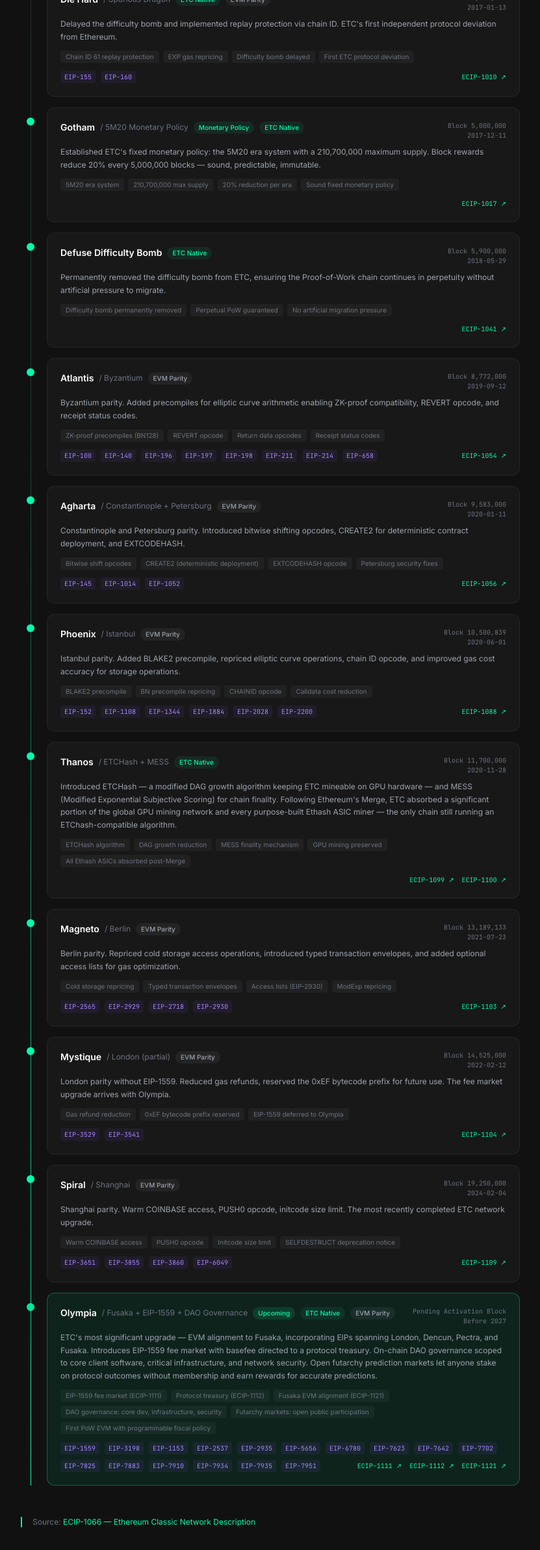
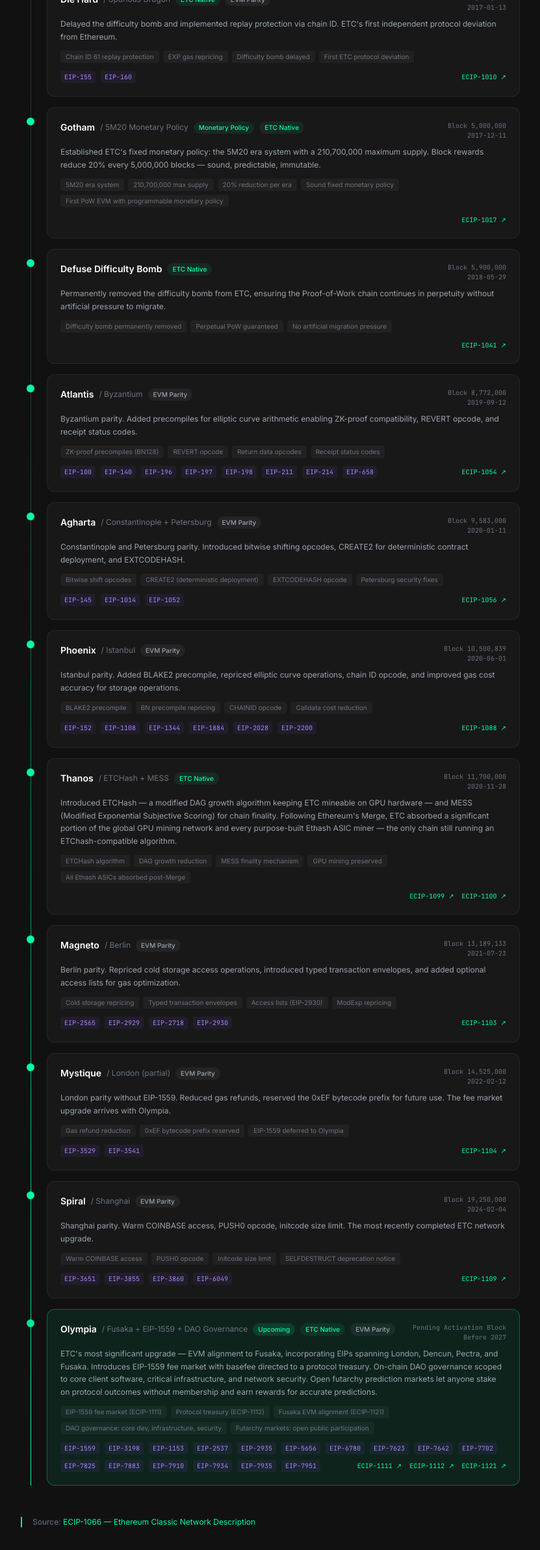
Before and after one commit to EthereumClassicDAO/ethereumclassicdao-org, a Next.js app: page /core-development in a window 1280 px wide. Shown: the part 1409-3795 px from the top of the page at 65% size, without its empty margins (224-1055 px from the left). Built offline with nearby package versions, Linux system fonts and the light colour scheme.

Commit message:
Move 'programmable monetary policy' pill to Gotham
Gotham (ECIP-1017) is where ETC's fixed monetary policy was established —
5M20 era system, 210.7M max supply. That's where the pill belongs, not
Thanos or Olympia.

Co-Authored-By: Claude Sonnet 4.6 <noreply@anthropic.com>

```diff
--- a/app/core-development/page.tsx
+++ b/app/core-development/page.tsx
@@ -130,7 +130,7 @@ const upgrades: Upgrade[] = [
     ecip: "ECIP-1017",
     ecipUrl: "https://ecips.ethereumclassic.org/ECIPs/ecip-1017",
     eips: [],
-    keyChanges: ["5M20 era system", "210,700,000 max supply", "20% reduction per era", "Sound fixed monetary policy"],
+    keyChanges: ["5M20 era system", "210,700,000 max supply", "20% reduction per era", "Sound fixed monetary policy", "First PoW EVM with programmable monetary policy"],
     description:
       "Established ETC's fixed monetary policy: the 5M20 era system with a 210,700,000 maximum supply. Block rewards reduce 20% every 5,000,000 blocks — sound, predictable, immutable.",
     status: "complete",
@@ -299,7 +299,7 @@ const upgrades: Upgrade[] = [
       "EIP-7935",
       "EIP-7951",
     ],
-    keyChanges: ["EIP-1559 fee market (ECIP-1111)", "Protocol treasury (ECIP-1112)", "Fusaka EVM alignment (ECIP-1121)", "DAO governance: core dev, infrastructure, security", "Futarchy markets: open public participation", "First PoW EVM with programmable fiscal policy"],
+    keyChanges: ["EIP-1559 fee market (ECIP-1111)", "Protocol treasury (ECIP-1112)", "Fusaka EVM alignment (ECIP-1121)", "DAO governance: core dev, infrastructure, security", "Futarchy markets: open public participation"],
     description:
       "ETC's most significant upgrade — EVM alignment to Fusaka, incorporating EIPs spanning London, Dencun, Pectra, and Fusaka. Introduces EIP-1559 fee market with basefee directed to a protocol treasury. On-chain DAO governance scoped to core client software, critical infrastructure, and network security. Open futarchy prediction markets let anyone stake on protocol outcomes without membership and earn rewards for accurate predictions.",
     status: "upcoming",
```
